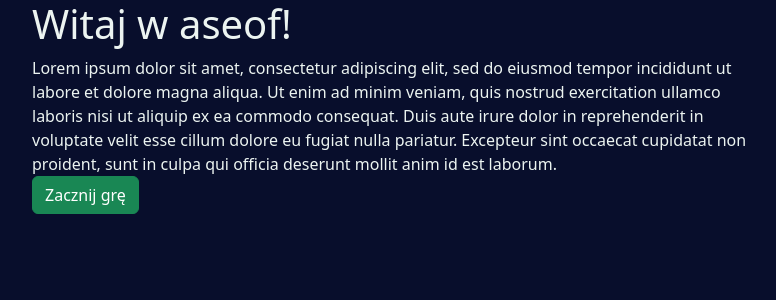
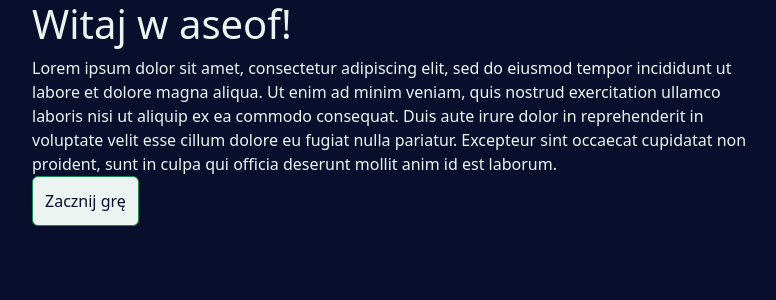
Before and after one commit to stabor705/BITEhack-TOS, a Flask app: page / in a window 1280 px wide. Shown: the top 300 px of the page, without its empty margins (248-1024 px from the left). Run offline with Flask 2, Linux system fonts and the light colour scheme.

Commit message:
Refactored buttons

```diff
--- a/projint/static/style.css
+++ b/projint/static/style.css
@@ -60,3 +60,19 @@ body{
     max-width: 720px;
     margin: auto;
 }
+
+.btn {
+    min-height: 50px;
+    min-width: 80px;
+    background-color: #ECF4F1;
+    color: #080E2C;
+}
+
+.btn:hover {
+    background-color: #D1E0DB;
+    color: black;
+}
+
+.btn-primary {
+    float: right;
+}
```
